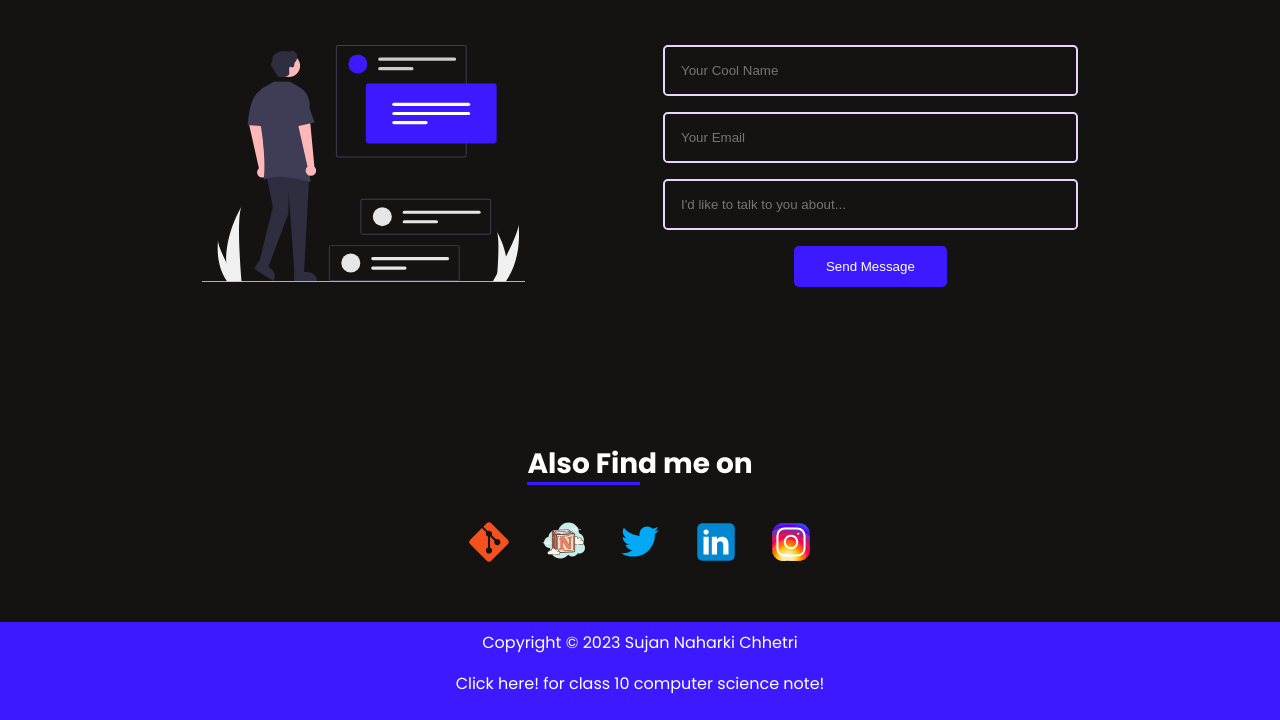
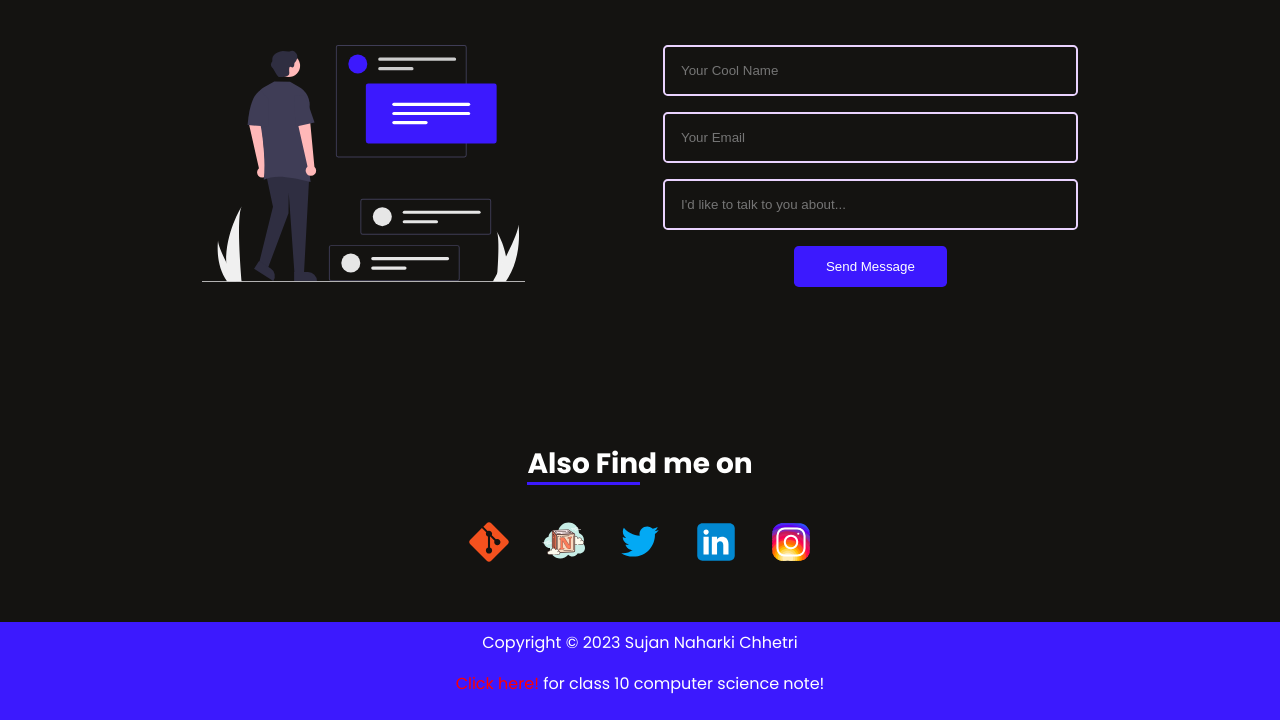
Before and after one commit to naharki/portfolio_sujan, a plain HTML site: page index.html in a window 1280 px wide. Shown: the part 2693-3413 px from the top of the page. Drawn offline with Linux system fonts and the light colour scheme.

Commit message:
Update index.html

```diff
--- a/index.html
+++ b/index.html
@@ -339,7 +339,7 @@
 
         <footer>
             <p>Copyright &copy; <span id="year"></span> Sujan Naharki Chhetri</p>
-            <p> <a href="https://sixth-wasabi-c85.notion.site/Class-10-Buds-Academy-717ba9ef3761496fae8b4658b0a02886?pvs=4">Click here!</a> for class 10 computer science note! </p>
+            <p> <a href="https://sixth-wasabi-c85.notion.site/Class-10-Buds-Academy-717ba9ef3761496fae8b4658b0a02886?pvs=4" style="color:red">Click here!</a> for class 10 computer science note! </p>
         </footer>
 
     </section>
```
